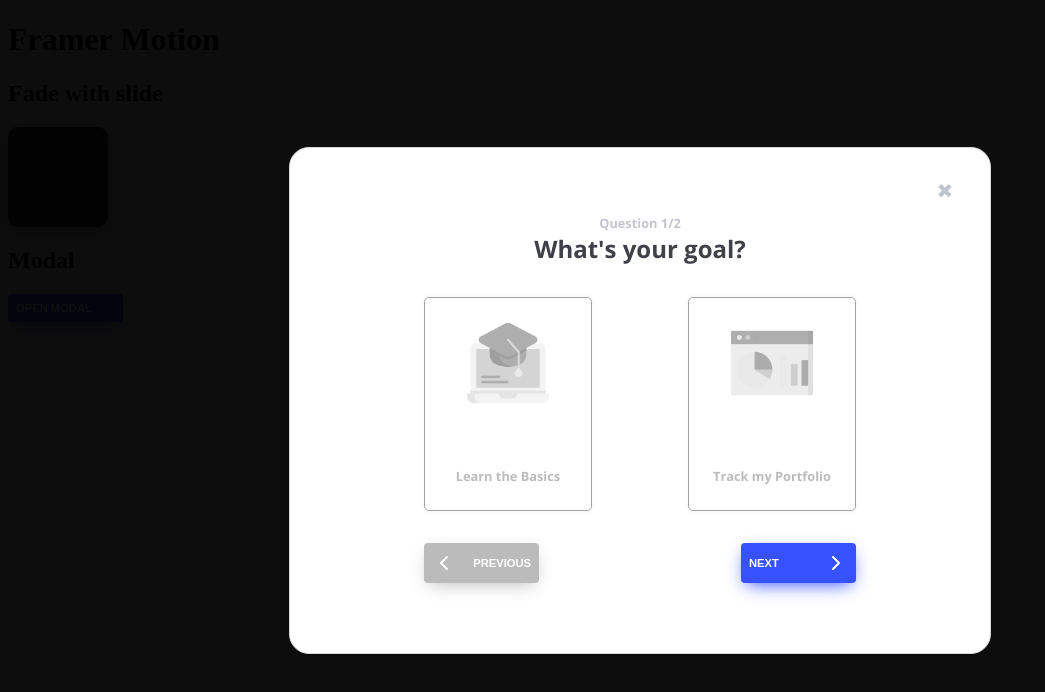
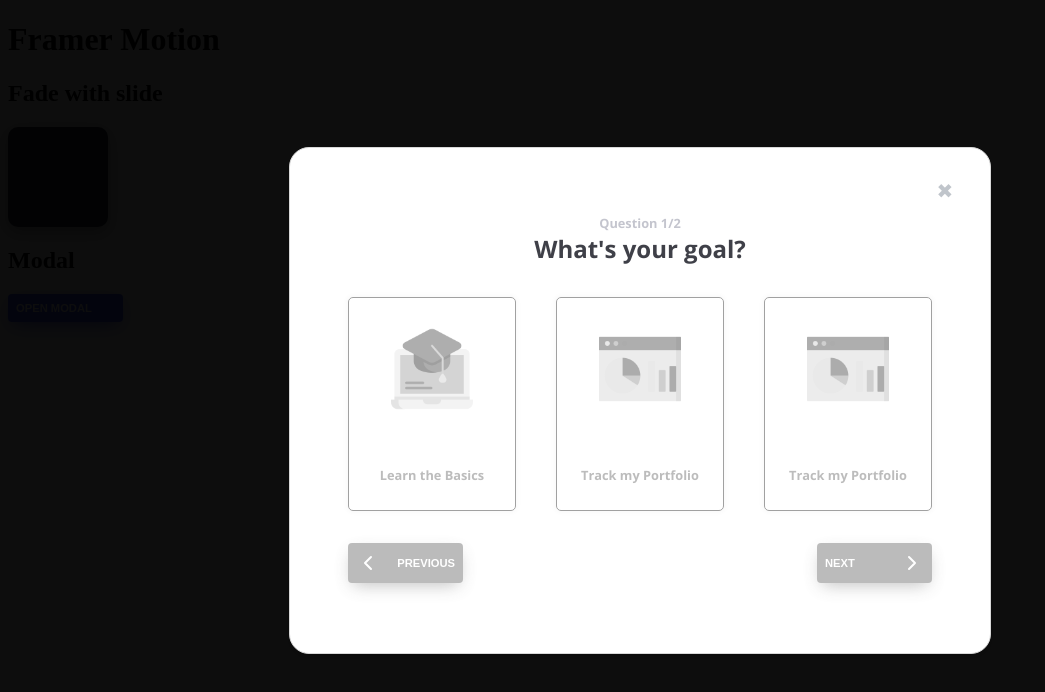
Before and after one commit to jonit-dev/react-simple-modal, a React (Create React App) app: page / in a window 1280 px wide. Both pictures are taken after a click on the button "OPEN MODAL". Shown: the top 692 px of the page, without its empty margins (0-1045 px from the left). Built offline with nearby package versions, Linux system fonts and the light colour scheme.

Commit message:
wizard almost stable

```diff
--- a/src/App.tsx
+++ b/src/App.tsx
@@ -17,6 +17,11 @@ function App() {
         {
           imageUrl: "/images/online-learning.png",
           label: "Learn the Basics",
+          isSelected: false,
+        },
+        {
+          imageUrl: "/images/portfolio.png",
+          label: "Track my Portfolio",
           isSelected: false,
         },
         {
@@ -50,7 +55,11 @@ function App() {
       <h2>Modal</h2>
       <Button onClick={() => setIsModalOpen(true)}>Open modal</Button>
       <Modal isOpen={isModalOpen} onClose={() => setIsModalOpen(!isModalOpen)}>
-        <QuestionWizard questions={questionWizardQuestions} />
+        <QuestionWizard
+          questions={questionWizardQuestions}
+          onChange={(questions) => console.log(questions)}
+          onFinish={() => setIsModalOpen(false)}
+        />
       </Modal>
     </>
   );
--- a/src/components/Modal.tsx
+++ b/src/components/Modal.tsx
@@ -94,11 +94,6 @@ const ModalBasis = styled(motion.div)`
   border: 1px solid #d8d8d8;
   box-shadow: rgba(0, 0, 0, 0.24) 0px 3px 8px;
 
-  img {
-    min-width: 82px;
-    height: 82px;
-    margin-bottom: 15px;
-  }
   p {
     margin-bottom: 40px;
     font-size: 18px;
--- a/src/components/Wizard/QuestionOptionCard.tsx
+++ b/src/components/Wizard/QuestionOptionCard.tsx
@@ -1,6 +1,6 @@
 import React from "react";
 import { CheckCircle } from "react-feather";
-import styled from "styled-components/macro";
+import styled from "styled-components";
 
 import { questionWizardTheme } from "../../constants/questionWizard.constants";
 
@@ -20,7 +20,9 @@ export const QuestionOptionCard: React.FC<IProps> = ({
   return (
     <IconBox className={!isSelected ? "inactive" : ""} onClick={onClick}>
       {isSelected && <CustomCheckCircle />}
-      <img src={imageUrl} alt="question option icon" />
+      <ImageContainer>
+        <img src={imageUrl} alt="question option icon" />
+      </ImageContainer>
       <IconBoxLabel>{label}</IconBoxLabel>
     </IconBox>
   );
@@ -29,11 +31,19 @@ export const QuestionOptionCard: React.FC<IProps> = ({
 const IconBox = styled.div`
   display: flex;
   flex-wrap: wrap;
-  justify-content: center;
-  align-items: center;
+  flex-direction: row-reverse;
+
   border: 1px solid ${questionWizardTheme.blue};
-  width: 166px;
-  height: 212px;
+  width: 100%;
+
+  /*DESKTOP ONLY CODE*/
+  @media screen and (min-width: 700px) {
+    width: 166px;
+    height: 212px;
+    justify-content: center;
+    align-items: center;
+  }
+
   border-radius: 5px;
   box-shadow: 0px 0px 5px 2px rgba(0, 0, 0, 0.05);
   margin: 0.5rem;
@@ -45,16 +55,44 @@ const IconBox = styled.div`
   }
 `;
 
+const ImageContainer = styled.div`
+  display: flex;
+  justify-content: center;
+  align-items: center;
+
+  img {
+    width: 82px;
+    height: 82px;
+    margin: 0.25rem;
+  }
+`;
+
 const IconBoxLabel = styled.span`
   font-size: 0.8rem;
   color: ${questionWizardTheme.gray};
   font-weight: bold;
-  width: 100%;
+  display: flex;
+  justify-content: center;
+  align-items: center;
+  flex: auto;
+
+  /*DESKTOP ONLY CODE*/
+  @media screen and (min-width: 700px) {
+    flex: 100%;
+  }
 `;
 
 const CustomCheckCircle = styled(CheckCircle)`
   position: absolute;
-  top: 0.7rem;
-  right: 0.7rem;
+
+  top: 0.4rem;
+  left: 0.4rem;
+
+  /*DESKTOP ONLY CODE*/
+  @media screen and (min-width: 700px) {
+    top: 0.7rem;
+    right: 0.7rem;
+  }
+
   color: ${questionWizardTheme.blue};
 `;
--- a/src/components/Wizard/QuestionWizard.tsx
+++ b/src/components/Wizard/QuestionWizard.tsx
@@ -1,7 +1,8 @@
 import React, { useEffect, useState } from "react";
-import styled from "styled-components";
+import styled from "styled-components/macro";
 
 import { questionWizardTheme } from "../../constants/questionWizard.constants";
+import { FinishButton } from "./buttons/FinishButton";
 import { NextButton } from "./buttons/NextButton";
 import { PreviousButton } from "./buttons/PreviousButton";
 import { QuestionOptionCard } from "./QuestionOptionCard";
@@ -9,20 +10,46 @@ import { IQuestion } from "./questionWizard.types";
 
 interface IProps {
   questions: IQuestion[];
+  onChange?: (questions: IQuestion[]) => void;
+  onFinish?: (questions: IQuestion[]) => void;
 }
 
-export const QuestionWizard: React.FC<IProps> = ({ questions }) => {
+export const QuestionWizard: React.FC<IProps> = ({
+  questions,
+  onChange,
+  onFinish,
+}) => {
   const [questionsIndex, setQuestionsIndex] = useState<number>(0);
   const [totalQuestions] = useState<number>(questions.length);
-
   const [currentQuestion, setCurrentQuestion] = useState(
     questions[questionsIndex]
+  );
+  const [isPreviousDisabled, setIsPreviousDisabled] = useState(
+    questionsIndex === 0
+  );
+  const [isLastStep, setIsLastStep] = useState(
+    questionsIndex === totalQuestions - 1
+  );
+  const [isCurrentStepDisabled, setCurrentStepDisabled] = useState(
+    !questions[questionsIndex].options.some((option) => option.isSelected)
+  );
+  const [isOneStepBeforeFinishing, setIsOneStepBeforeFinishing] = useState(
+    questionsIndex === totalQuestions - 2
   );
 
   useEffect(() => {
     setCurrentQuestion(questions[questionsIndex]);
+
+    onChange && onChange(questions);
+
+    setIsPreviousDisabled(questionsIndex === 0);
+    setIsLastStep(questionsIndex === totalQuestions - 1);
+    setCurrentStepDisabled(
+      !questions[questionsIndex].options.some((option) => option.isSelected)
+    );
+    setIsOneStepBeforeFinishing(questionsIndex === totalQuestions - 2);
     // eslint-disable-next-line react-hooks/exhaustive-deps
-  }, [questionsIndex]);
+  }, [questionsIndex, currentQuestion]);
 
   const onToggleOptionSelected = (targetIndex: number) => {
     const updatedOptions = currentQuestion.options.map((option, i) => {
@@ -54,15 +81,22 @@ export const QuestionWizard: React.FC<IProps> = ({ questions }) => {
       />
     ));
 
-  const isPreviousDisabled = questionsIndex === 0;
-  const isNextDisabled = questionsIndex === totalQuestions - 1;
-
   const onNextClick = () => {
-    !isNextDisabled && setQuestionsIndex((prev) => prev + 1);
+    if (!isCurrentStepDisabled) {
+      !isLastStep && setQuestionsIndex((prev) => prev + 1);
+    }
   };
 
   const onPreviousClick = () => {
-    !isPreviousDisabled && setQuestionsIndex((prev) => prev - 1);
+    if (!isCurrentStepDisabled) {
+      !isPreviousDisabled && setQuestionsIndex((prev) => prev - 1);
+    }
+  };
+
+  const onFinishClick = () => {
+    if (!isCurrentStepDisabled) {
+      onFinish && onFinish(questions);
+    }
   };
 
   return (
@@ -80,7 +114,18 @@ export const QuestionWizard: React.FC<IProps> = ({ questions }) => {
           isDisabled={isPreviousDisabled}
         />
 
-        <NextButton onClick={onNextClick} isDisabled={isNextDisabled} />
+        {isOneStepBeforeFinishing && (
+          <NextButton
+            onClick={onNextClick}
+            isDisabled={isCurrentStepDisabled}
+          />
+        )}
+        {isLastStep && (
+          <FinishButton
+            onClick={onFinishClick}
+            isDisabled={isCurrentStepDisabled}
+          />
+        )}
       </Footer>
     </Container>
   );
@@ -88,7 +133,8 @@ export const QuestionWizard: React.FC<IProps> = ({ questions }) => {
 
 const Container = styled.div`
   font-family: "Open Sans", sans-serif;
-  min-width: 70%;
+  width: 100%;
+  max-width: 600px;
 `;
 
 const Header = styled.div`
--- /dev/null
+++ b/src/components/Wizard/buttons/FinishButton.tsx
@@ -0,0 +1,38 @@
+import React from "react";
+import { Feather } from "react-feather";
+import styled from "styled-components";
+
+import { Button } from "../../Button";
+
+interface IProps {
+  onClick: () => void;
+  isDisabled?: boolean;
+  children?: React.ReactNode;
+}
+
+export const FinishButton: React.FC<IProps> = ({
+  onClick,
+  isDisabled = false,
+  children,
+}) => {
+  return (
+    <Container onClick={onClick} className={isDisabled ? "disabled" : ""}>
+      {children ? (
+        children
+      ) : (
+        <Button>
+          Finish <Feather />
+        </Button>
+      )}
+    </Container>
+  );
+};
+
+const Container = styled.div`
+  margin-right: 0.5rem;
+
+  &.disabled {
+    filter: grayscale(100%);
+    opacity: 0.4;
+  }
+`;
```
